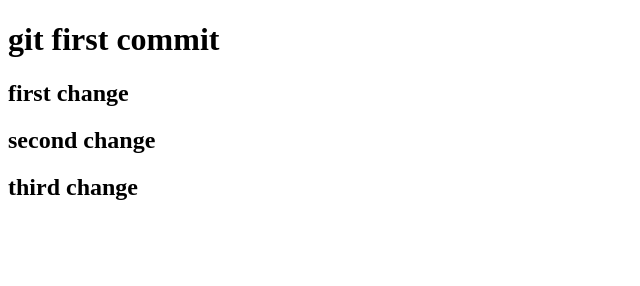
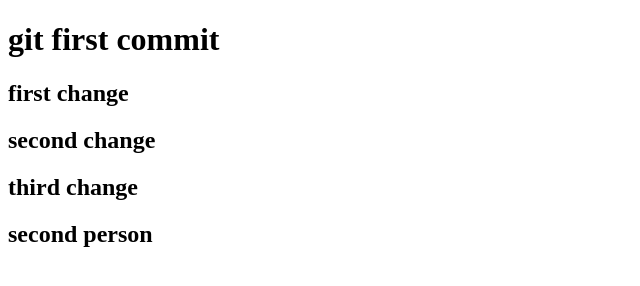
Before and after one commit to prasanth-reddy09/html-demo, a plain HTML site: page index.html in a window 1280 px wide. Shown: the whole page, without its empty margins (0-640 px from the left). Drawn offline with Linux system fonts and the light colour scheme.

Commit message:
commit from second person

```diff
--- a/index.html
+++ b/index.html
@@ -10,5 +10,6 @@
     <h2>first change</h2>
     <h2>second change</h2>
     <h2>third change</h2>
+    <h2>second person</h2>
 </body>
 </html>
```
